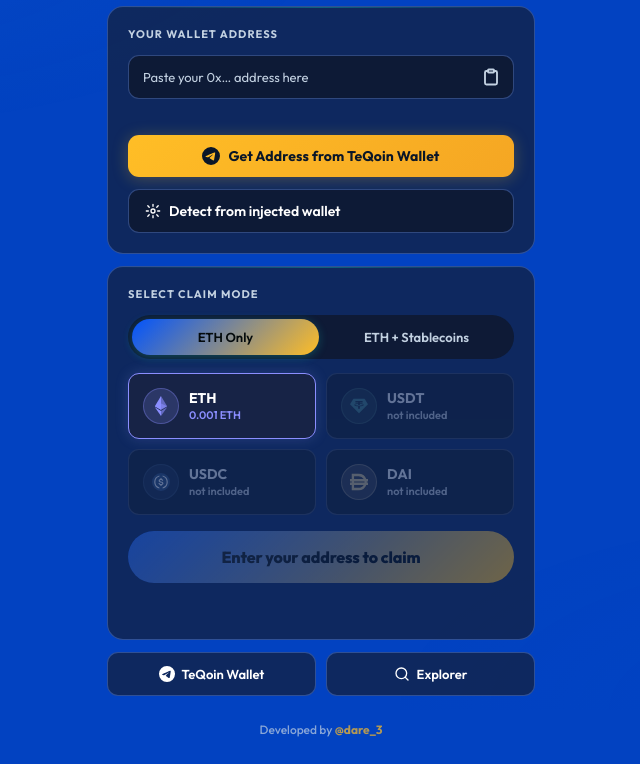
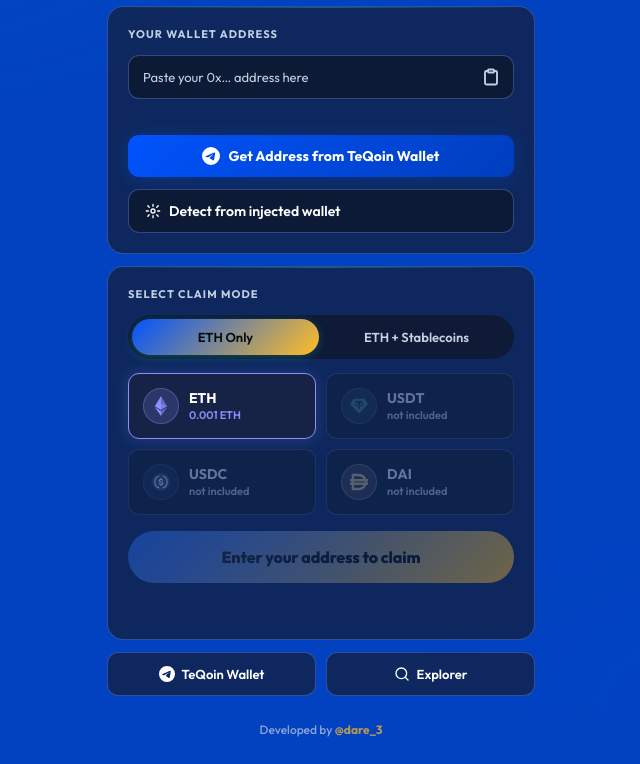
Before and after one commit to CryptoExplor/TeQoin-Faucet, a website built with Vite: page index.html in a window 1280 px wide. Shown: the part 90-854 px from the top of the page, without its empty margins (319-959 px from the left). Built offline with nearby package versions, Linux system fonts and the light colour scheme; some packages are replaced by stand-ins of ours.

Commit message:
Update index.html

```diff
--- a/index.html
+++ b/index.html
@@ -557,9 +557,9 @@
       width: 100%;
       padding: 12px 16px;
       border-radius: var(--tq-radius-sm);
-      background: linear-gradient(135deg, #ffbe26 0%, #f5a623 100%);
+      background: linear-gradient(135deg, #0153fd 0%, #003ebd 100%);
       border: none;
-      color: #0a1628;
+      color: #ffffff;
       font-size: 14px;
       font-weight: 700;
       cursor: pointer;
@@ -567,7 +567,7 @@
       transition: opacity 0.18s, transform 0.12s;
       text-decoration: none;
       margin-top: 10px;
-      box-shadow: 0 2px 16px rgba(255,190,38,0.25);
+      box-shadow: 0 2px 16px rgba(1, 83, 253, 0.25);
     }
     .teqoin-connect-btn:hover {
       opacity: 0.92;
```
